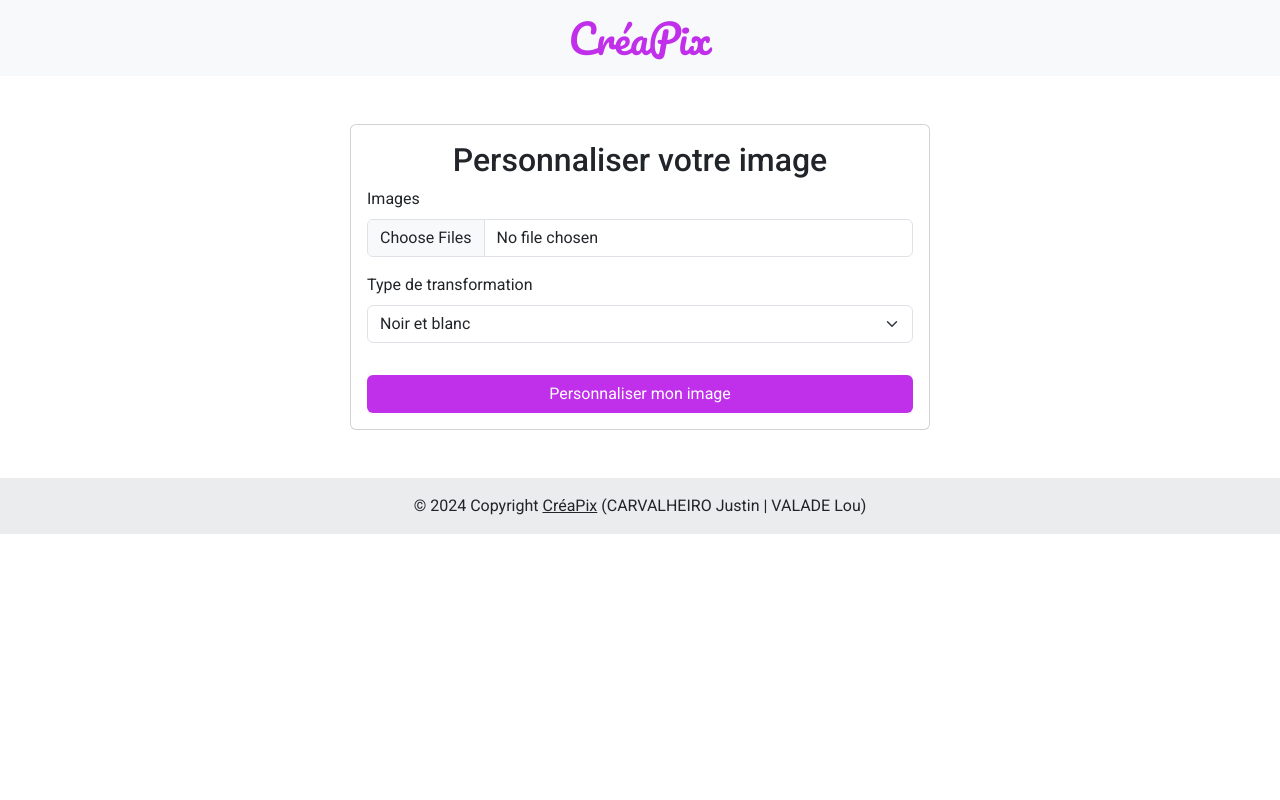
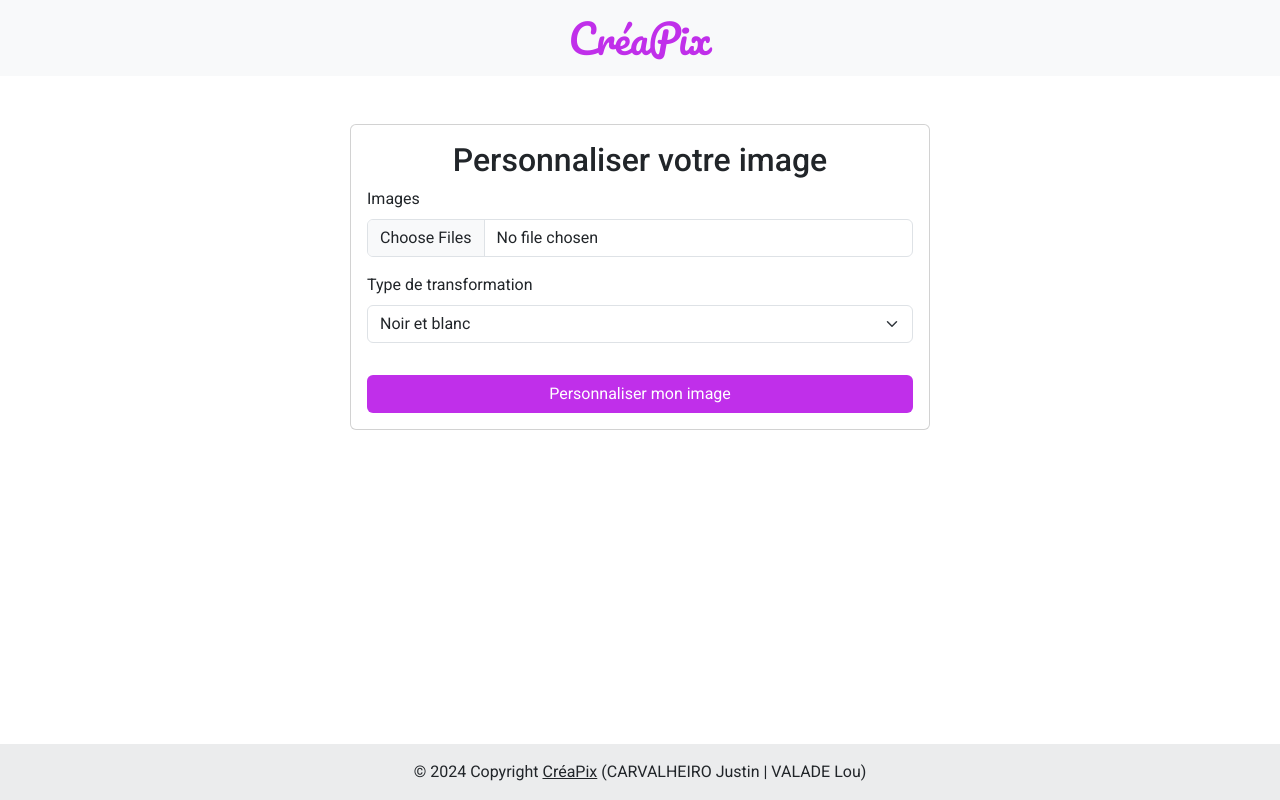
Before and after one commit to Caydo163/creapix, a Django app: page /upload/ in a window 1280 px wide. Run offline with Django 5.2, Linux system fonts and the light colour scheme.

Commit message:
💄update ui

```diff
--- a/creapix/app/static/css/style.css
+++ b/creapix/app/static/css/style.css
@@ -21,3 +21,14 @@
 .logo-font {
     font-family: 'Pacifico', cursive;
 }
+
+body {
+    margin: 0;
+    display: flex;
+    flex-direction: column;
+    min-height: 100vh;
+}
+
+main {
+    flex: 1;
+}
--- a/creapix/app/templates/app/upload.html
+++ b/creapix/app/templates/app/upload.html
@@ -30,11 +30,11 @@
                             {{ form.fusion_ratio }}
                         </div>
                         <div class="mb-3">
-                            <label for="fusion_ratio" class="form-label">Position x de la première image</label>
+                            <label for="fusion_ratio" class="form-label">Position x de la deuxième image par rapport à la première image</label>
                             {{ form.fusion_x }}
                         </div>
                         <div class="mb-3">
-                            <label for="fusion_ratio" class="form-label">Position y de la deuxième image</label>
+                            <label for="fusion_ratio" class="form-label">Position y de la deuxième image par rapport à la première image</label>
                             {{ form.fusion_y }}
                         </div>
                     </div>
--- a/creapix/templates/base.html
+++ b/creapix/templates/base.html
@@ -18,11 +18,14 @@
 
         {% include 'app/header.html' %}
 
+        <main>
             {% block content %}
 
             {% endblock %}
+        </main>
 
         {% include 'app/footer.html' %}
+
         <script src="https://cdn.jsdelivr.net/npm/bootstrap@5.3.2/dist/js/bootstrap.bundle.min.js" integrity="sha384-C6RzsynM9kWDrMNeT87bh95OGNyZPhcTNXj1NW7RuBCsyN/o0jlpcV8Qyq46cDfL" crossorigin="anonymous"></script>
     </body>
 </html>
```
Lines whose indentation alone changed are shown as unchanged.
